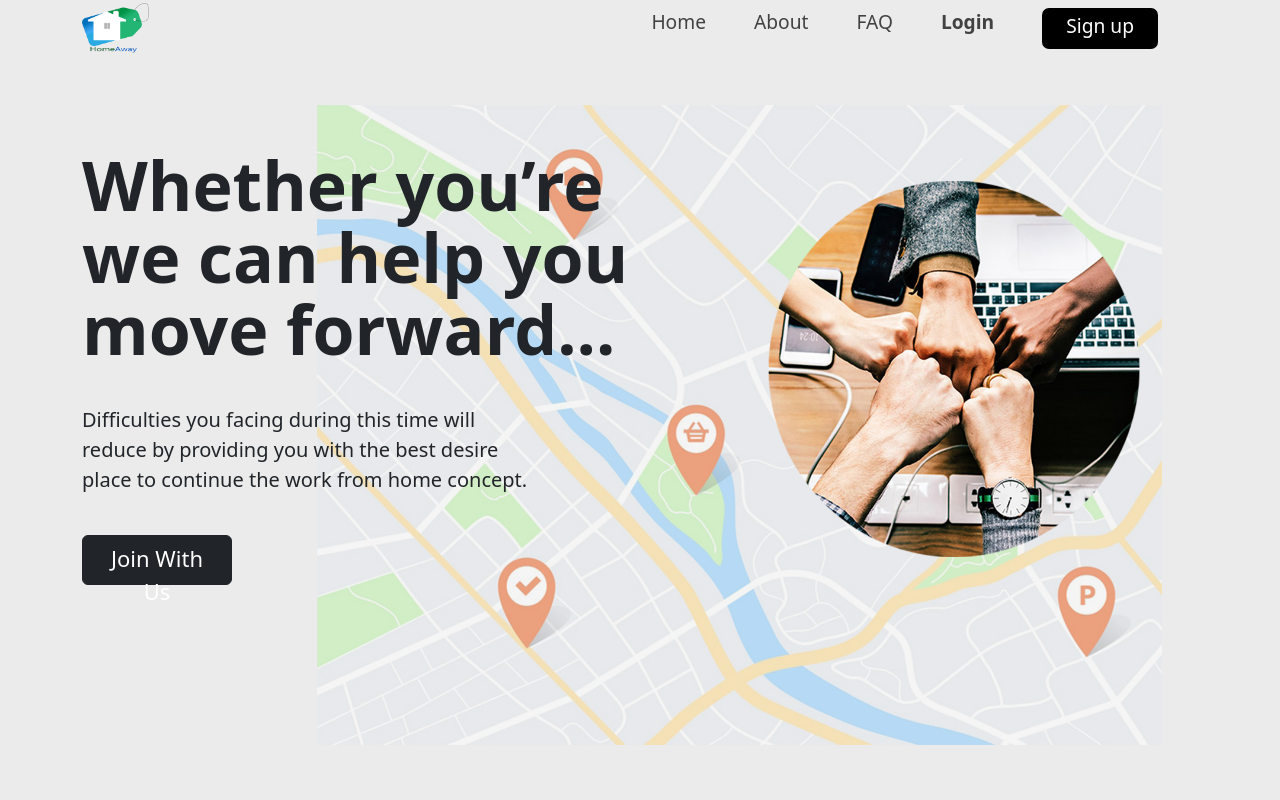
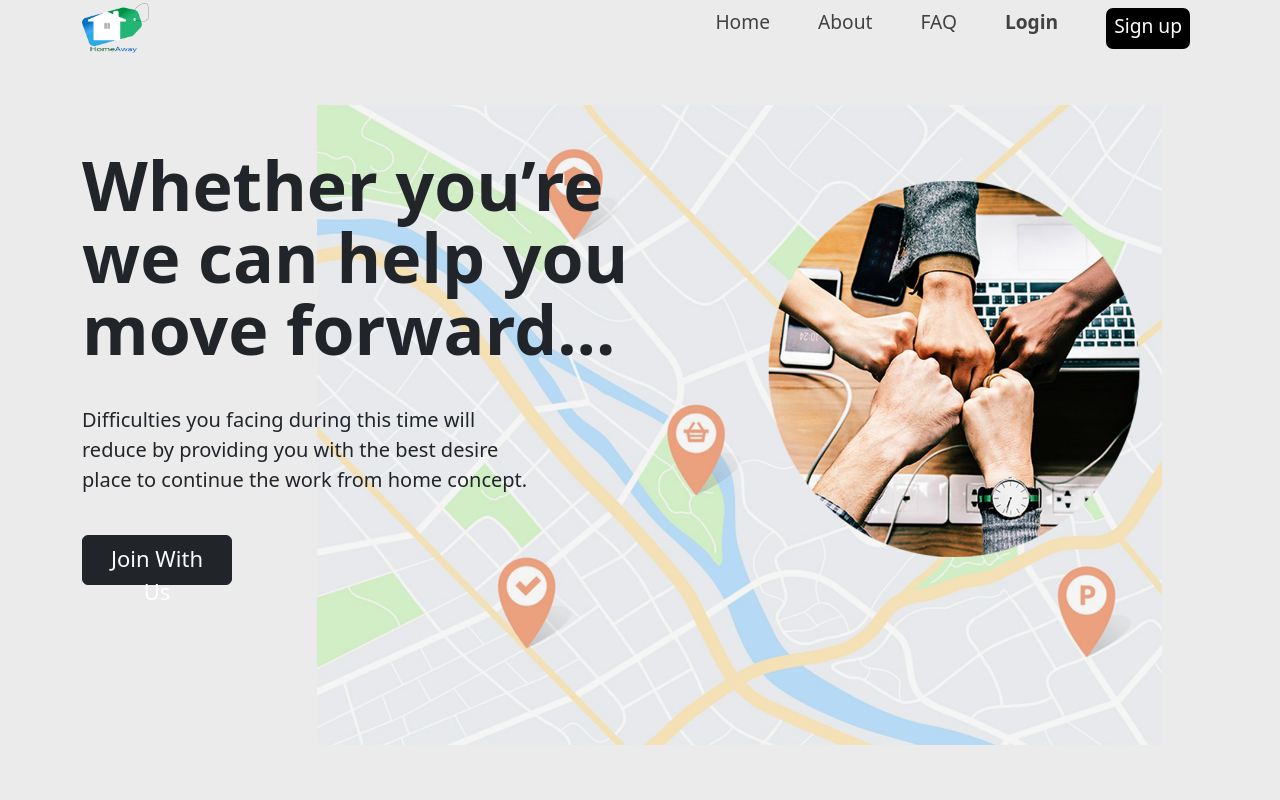
Before and after one commit to GP-43/homeaway-frontend, a React (Create React App) app: page / in a window 1280 px wide. Shown: the top 800 px of the page. Built offline with nearby package versions, Linux system fonts and the light colour scheme.

Commit message:
partially done

```diff
--- a/src/assets/styles/partials/anons/_anons_navbar.scss
+++ b/src/assets/styles/partials/anons/_anons_navbar.scss
@@ -8,6 +8,7 @@
 
     .navbar-coll{
       justify-content: flex-end;
+      margin-right: -2rem;
     }
 
     .logo {
@@ -17,9 +18,7 @@
     .nav-bar-item {
       color: #424242;
       font-size: 1.2rem;
-      justify-content: end;
       display: flex;
-      align-items: flex-end;
 
     }
     .nav-bar-item-active {
@@ -36,5 +35,19 @@
         background-color: black;
         color: white;
         border-radius: 7px;
+
     }
   }
+
+  @media only screen and (max-width: 412px) {
+    .signup{
+      width: fit-content;
+    }
+  }
+
+  @media only screen and (max-width: 820px) {
+    .signup{
+      width: fit-content;
+  }
+
+  }
--- a/src/assets/styles/partials/user/_navbar.scss
+++ b/src/assets/styles/partials/user/_navbar.scss
@@ -33,7 +33,7 @@
   }
 
   .dropdown-menu.show {
-    left: -177%;
+    left: -150%;
   }
 
   .dropdown-toggle-nav-link {
--- a/src/components/anons/navbar/AnonsNavBar.jsx
+++ b/src/components/anons/navbar/AnonsNavBar.jsx
@@ -29,7 +29,7 @@ function AnonsNavBar() {
 
                         <Nav.Link as={Link} to='/anon/login'><span className={url === '/anon/login' ? 'nav-bar-item-active' : 'nav-bar-item login'}>Login</span></Nav.Link>
 
-                        <Nav.Link as={Link} to='/anon/signup'><span className={url === '/anon/signup' ? 'nav-bar-item-active' : 'nav-bar-item signup px-4 pt-1 pb-2 me-0'}>Sign up</span></Nav.Link>
+                        <Nav.Link as={Link} to='/anon/signup'><span className={url === '/anon/signup' ? 'nav-bar-item-active' : 'nav-bar-item signup px-2 pt-1 pb-2'}>Sign up</span></Nav.Link>
                     </Nav>
                 </Navbar.Collapse>
             </Container>
```
